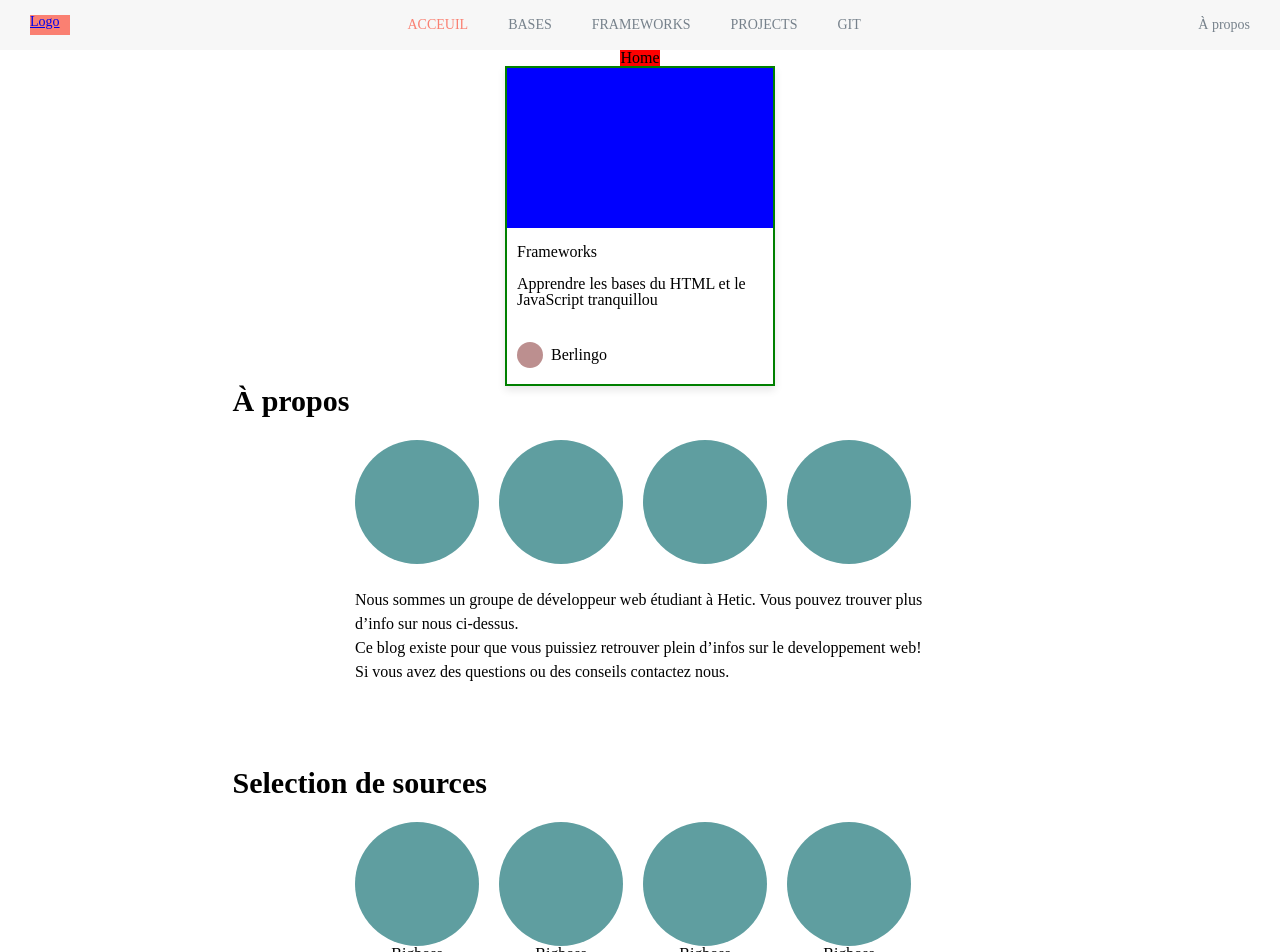
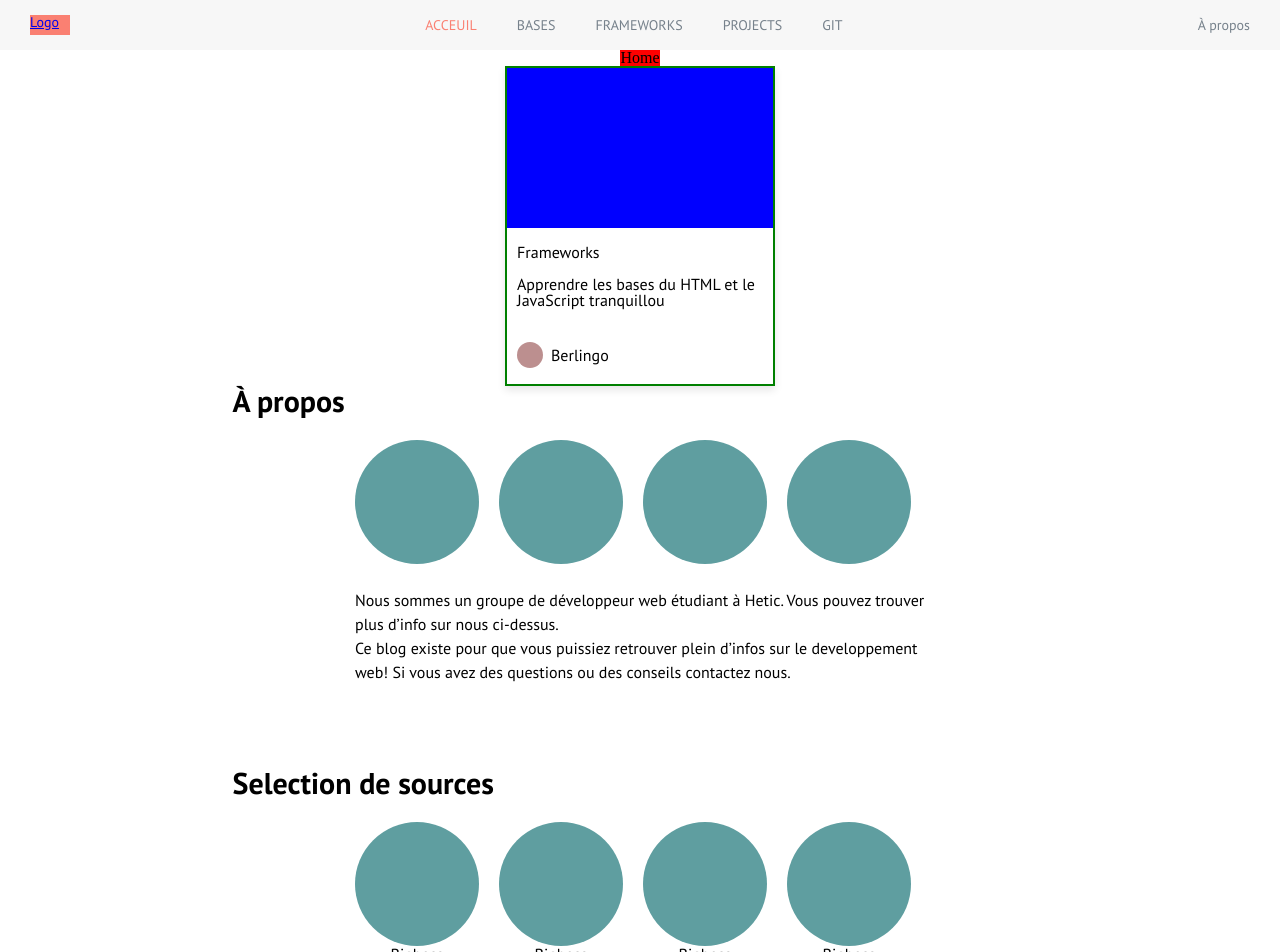
Before and after one commit to rqphy/project-b, a React (Create React App) app: page / in a window 1280 px wide. Shown: the top 952 px of the page. Built offline with nearby package versions, Linux system fonts and the light colour scheme.

Commit message:
add fonts to components and pages

```diff
--- a/src/Components/ArticleCard/ArticleCard.scss
+++ b/src/Components/ArticleCard/ArticleCard.scss
@@ -1,7 +1,7 @@
 .ArticleCard {
   width: 224px;
   height: 280px;
-    background-color: #FFF;
+  background-color: #fff;
   display: flex;
   flex-direction: column;
   align-items: center;
@@ -9,6 +9,7 @@
   box-shadow: 0px 4px 8px rgba(0, 0, 0, 0.1);
   border-radius: 4px;
   border: 2px solid green;
+  font-family: "PT Sans", sans-serif;
 
   @include medium {
     width: 270px;
@@ -30,10 +31,9 @@
     margin: 0 0 6px 26px;
 
     @include medium {
-            margin: 16px 0 0 10px ;
+      margin: 16px 0 0 10px;
     }
   }
-
 
   &__img {
     background-color: blue;
@@ -59,13 +59,11 @@
       margin: 0;
       box-sizing: border-box;
     }
-
   }
 
   &__author {
     display: flex;
     align-items: center;
-
   }
 
   &__pp {
@@ -75,5 +73,4 @@
     background-color: rosybrown;
     margin-right: 8px;
   }
-
 }
--- a/src/Components/Header/Header.scss
+++ b/src/Components/Header/Header.scss
@@ -8,6 +8,7 @@
   display: flex;
   justify-content: space-around;
   align-items: center;
+  font-family: "PT Sans", sans-serif;
 
   &__link,
   &__about {
--- a/src/Components/Profile/Profile.scss
+++ b/src/Components/Profile/Profile.scss
@@ -7,6 +7,7 @@ $largeTeam: 124px;
   flex-direction: column;
   align-items: center;
   margin-right: 14px;
+  font-family: "PT Sans", sans-serif;
 
   &__img {
     width: $smallTeam;
--- a/src/Pages/Home/Home.scss
+++ b/src/Pages/Home/Home.scss
@@ -13,6 +13,7 @@ h1 {
   width: 100%;
   padding-left: 20px;
   margin-bottom: 50px;
+  font-family: "PT Sans", sans-serif;
 
   @include large {
     width: 100%;
```
Lines whose indentation alone changed are shown as unchanged.
